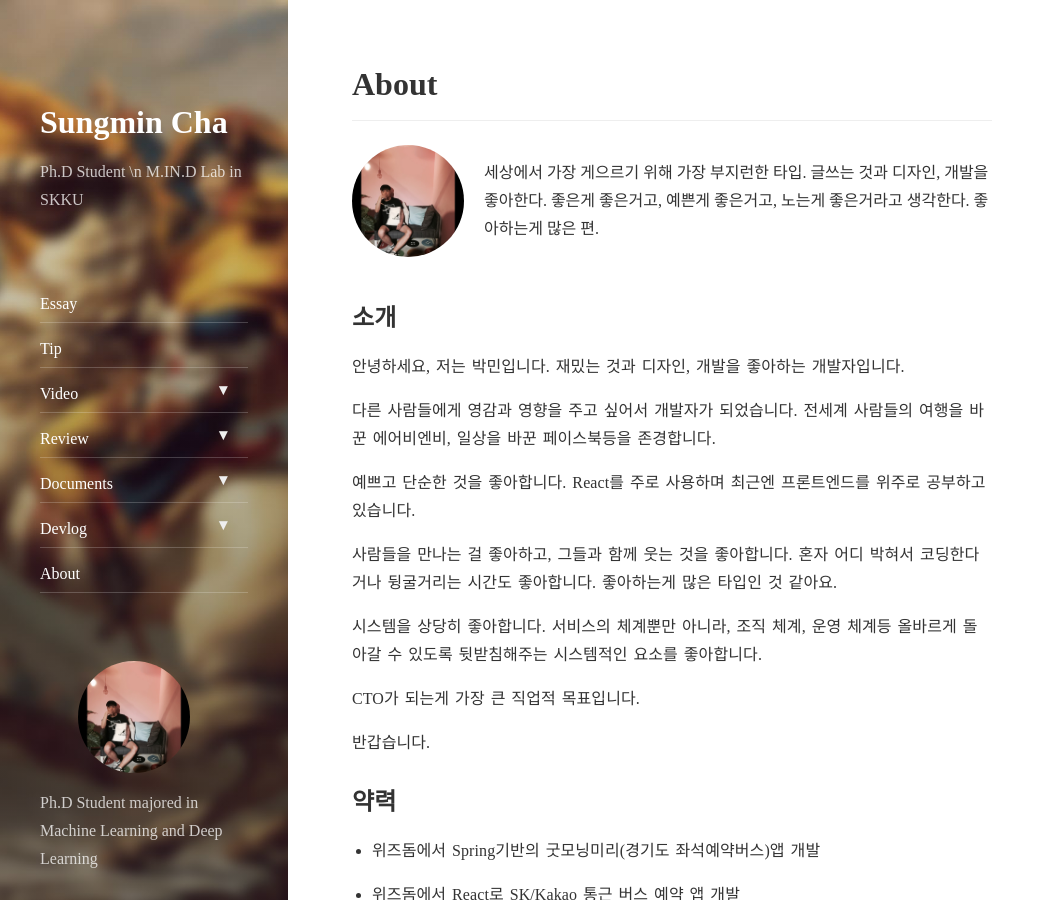
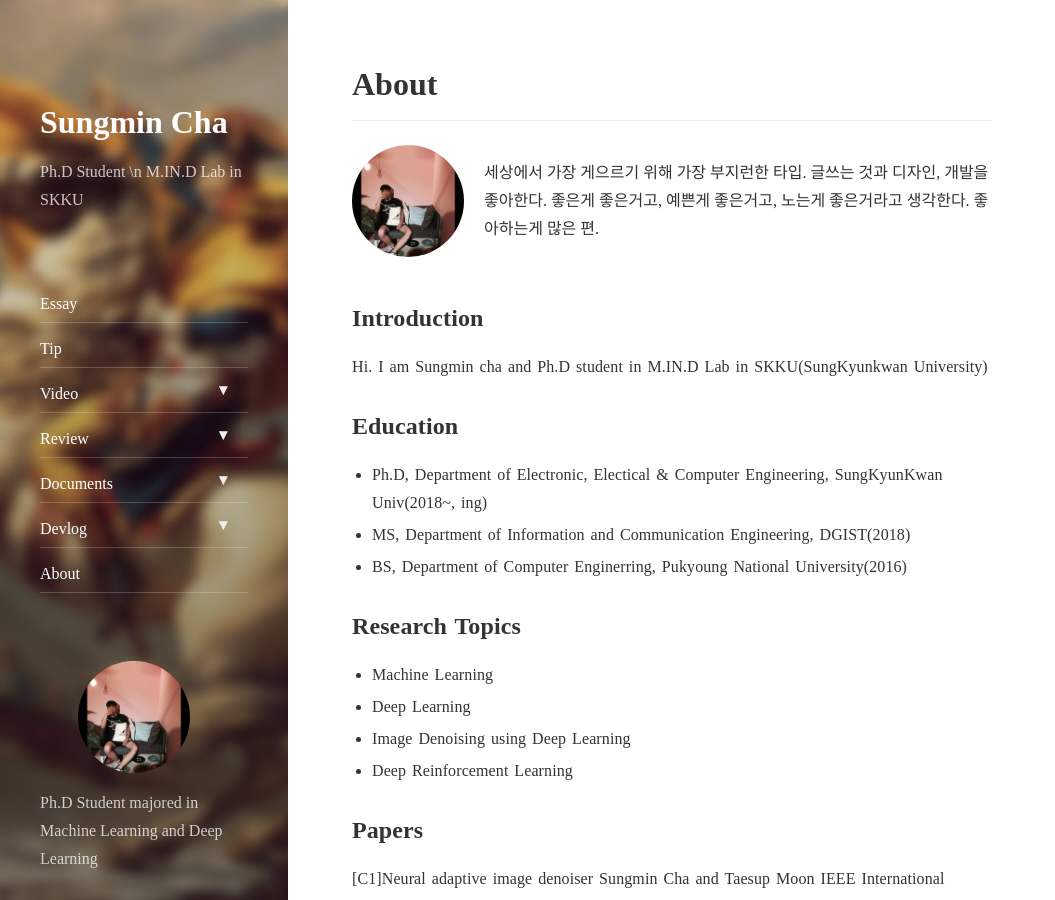
Before and after one commit to csm9493/csm9493.github.io, a Jekyll site: the page built from about.md, in a window 1280 px wide and 900 px high. Shown: the whole window, without its empty margins (0-1055 px from the left). Built offline with Jekyll 4.4.1, drawn with Linux system fonts in a browser that asks for light colours; nearby versions of some CDN libraries; some of the changed text lies outside the part shown.

Commit message:
update about

```diff
--- a/about.md
+++ b/about.md
@@ -5,60 +5,25 @@ menu: true
 order: 10
 ---
 
-## 소개
+## Introduction
 
-안녕하세요, 저는 박민입니다. 재밌는 것과 디자인, 개발을 좋아하는 개발자입니다.
+Hi. I am Sungmin cha and Ph.D student in M.IN.D Lab in SKKU(SungKyunkwan University)
 
-다른 사람들에게 영감과 영향을 주고 싶어서 개발자가 되었습니다. 전세계 사람들의 여행을 바꾼 에어비엔비, 일상을 바꾼 페이스북등을 존경합니다.
+## Education
 
-예쁘고 단순한 것을 좋아합니다. React를 주로 사용하며 최근엔 프론트엔드를 위주로 공부하고 있습니다.
+- Ph.D, Department of Electronic, Electical & Computer Engineering, SungKyunKwan Univ(2018~, ing)
+- MS, Department of Information and Communication Engineering, DGIST(2018)
+- BS, Department of Computer Enginerring, Pukyoung National University(2016)
 
-사람들을 만나는 걸 좋아하고, 그들과 함께 웃는 것을 좋아합니다. 혼자 어디 박혀서 코딩한다거나 뒹굴거리는 시간도 좋아합니다. 좋아하는게 많은 타입인 것 같아요.
+## Research Topics
 
-시스템을 상당히 좋아합니다. 서비스의 체계뿐만 아니라, 조직 체계, 운영 체계등 올바르게 돌아갈 수 있도록 뒷받침해주는 시스템적인 요소를 좋아합니다.
+- Machine Learning
+- Deep Learning
+- Image Denoising using Deep Learning
+- Deep Reinforcement Learning
 
-CTO가 되는게 가장 큰 직업적 목표입니다.
+## Papers
 
-반갑습니다.
-
-## 약력
-
-- 위즈돔에서 Spring기반의 굿모닝미리(경기도 좌석예약버스)앱 개발
-
-- 위즈돔에서 React로 SK/Kakao 통근 버스 예약 앱 개발
-
-- 이해라이프스타일에서 ReactNative로 홈퍼니싱 하이브리드 앱 개발
-
-- 숭실대학교 IT대학 컴퓨터학부 전공
-
-- 숭실대학교 IT대학 학생회장
-
-- 계남초/계남중/계남고 졸업
-
-- 경기도 부천 출생
-
-## 사이드프로젝트
-
-- [react-redux-material-meteor](https://github.com/isme2n/react-redux-material-meteor) - 보일러 플레이트
-
-- [48Wedding](http://48wedding.com) - 웨딩카드 만들기 서비스
-
-- [secretary](https://chrome.google.com/webstore/detail/secretary/bijcgcgbhmeemlnidoigdcnokggknikb?hl=ko) - 기사요약 크롬 확장서비스
-
-- [이미지필터](https://github.com/isme2n/react-image-filter-app) - 캔버스 이미지 필터를 공부하며 만든 샘플 앱
-
-- [유튜브 함께보기](https://youtu.be/7IFEO9D6G4Y) - 유튜브 동영상을 다른사람들과 함께 보며 대화를 나누는 앱
-
-## 발표
-
-- [GDG Summer Party 테크니컬 세션 - 자바스크립트 제대로 알기](https://www.slideshare.net/MinPark48/ss-79004233)
-
-## 강의
-
-- [React로 라이브 컴파일러 만들기](https://www.youtube.com/playlist?list=PLBrx45N7b6tkdisu8ZhKs02tEf5wDuk2W)
-
-## 하고싶은 말
-
-다양한 사이드 프로젝트 제안, 친구 제안, 번개 제안 등등 해주시면 좋아합니다.
-
-행복하세요 오늘도.
+[C1]Neural adaptive image denoiser
+Sungmin Cha and Taesup Moon
+IEEE International Conference on Acoustics, Speech and Signal Processing (ICASSP), April 2018
```
